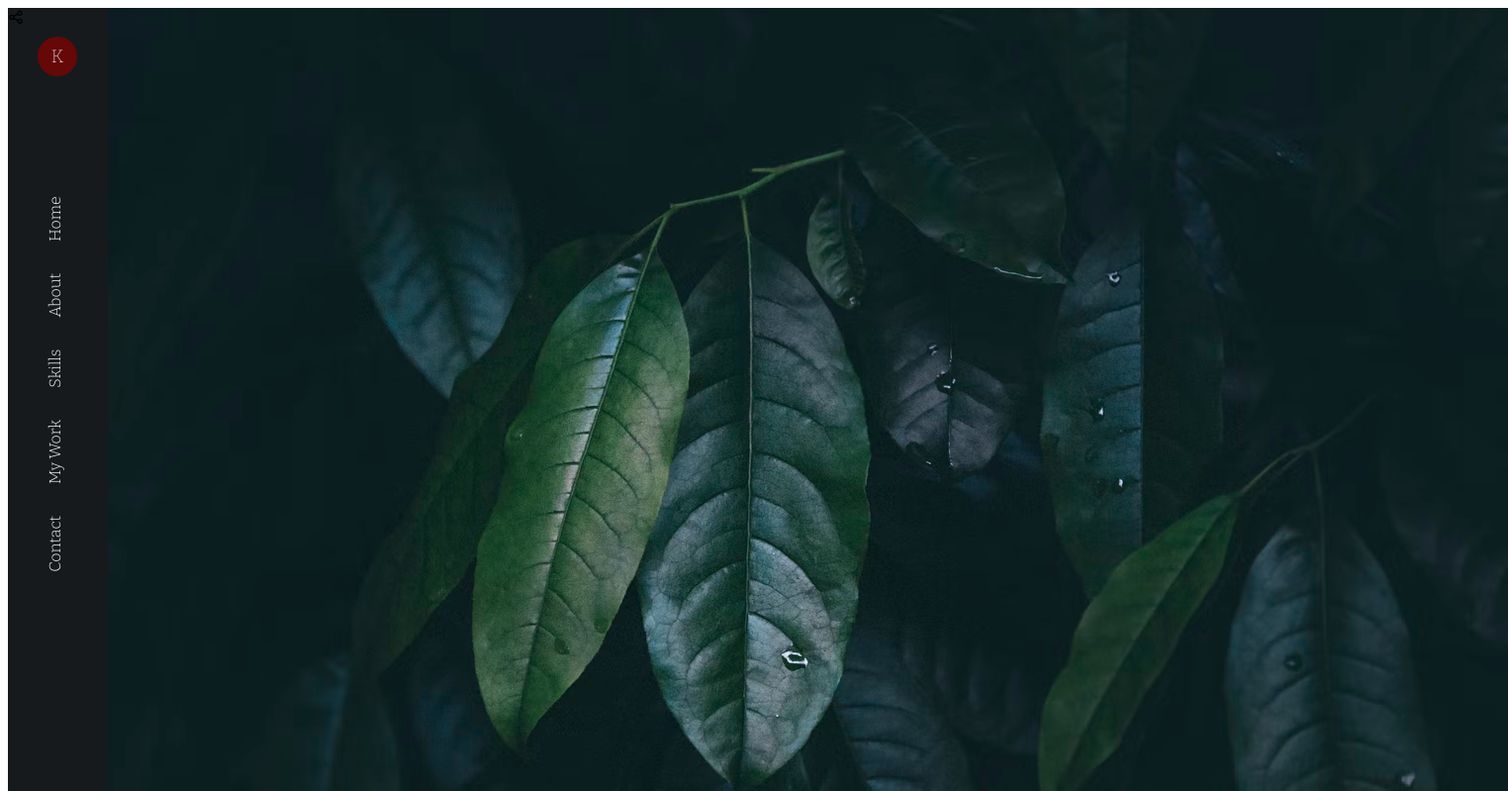
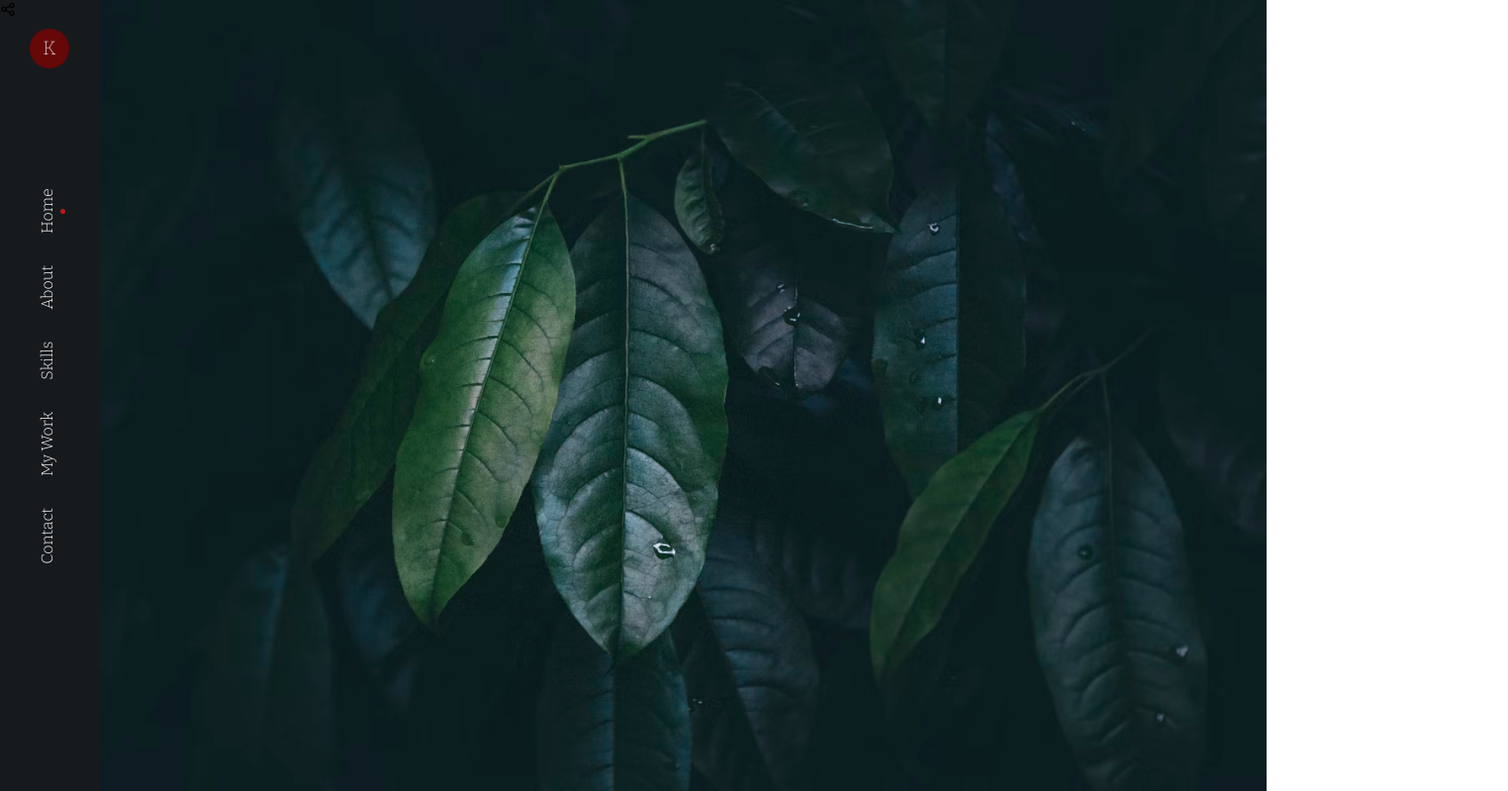
Before and after one commit to katarzynajk/portfolio-project, a plain HTML site: page index.html in a window 1280 px wide. Shown: the top 799 px of the page at 99% size, 1524 px wide, since content can reach past the window. Drawn offline with nearby package versions, Linux system fonts and the light colour scheme.

Commit message:
add red dot, hover effect, body margin

```diff
--- a/assets/css/style.css
+++ b/assets/css/style.css
@@ -18,6 +18,10 @@
   margin: 0;
   padding: 0;
   box-sizing: border-box;
+}
+
+body {
+  margin: 0;
 }
 
 html {
@@ -49,6 +53,11 @@ input {
   outline: none;
 }
 
+img {
+  max-width: 100%;
+  height: auto;
+}
+
 /* sidebar style*/
 .sidebar {
   position: fixed;
@@ -72,7 +81,7 @@ input {
 }
 
 .navbar-logo {
-  font-size: 1.125rem;
+  font-size: 1.2rem;
   color: #f5f3f4;
   font-weight: 100;
   line-height: 40px;
@@ -102,4 +111,25 @@ input {
   color: #f5f3f4;
   font-weight: 300;
   position: relative;
+  transition: 0.4s;
+  float: right;
 }
+
+.navbar-link.active-link:hover,
+.navbar-link:hover {
+  color: #ba181b;
+}
+
+.navbar-link.active-link::after,
+.navbar-link:hover::after {
+  position: absolute;
+  content: "";
+  width: 5px;
+  height: 5px;
+  background-color: #ba181b;
+  border-radius: 50%;
+  bottom: 2rem;
+  left: 0;
+  right: 0;
+  margin: auto;
+}
--- a/index.html
+++ b/index.html
@@ -27,7 +27,7 @@
           <div class="menu">
             <ul class="navbar-list">
               <li class="navbar-item">
-                <a href="#home" class="navbar-link">Home</a>
+                <a href="#home" class="navbar-link active-link">Home</a>
               </li>
               <li class="navbar-item">
                 <a href="#about" class="navbar-link">About</a>
```
